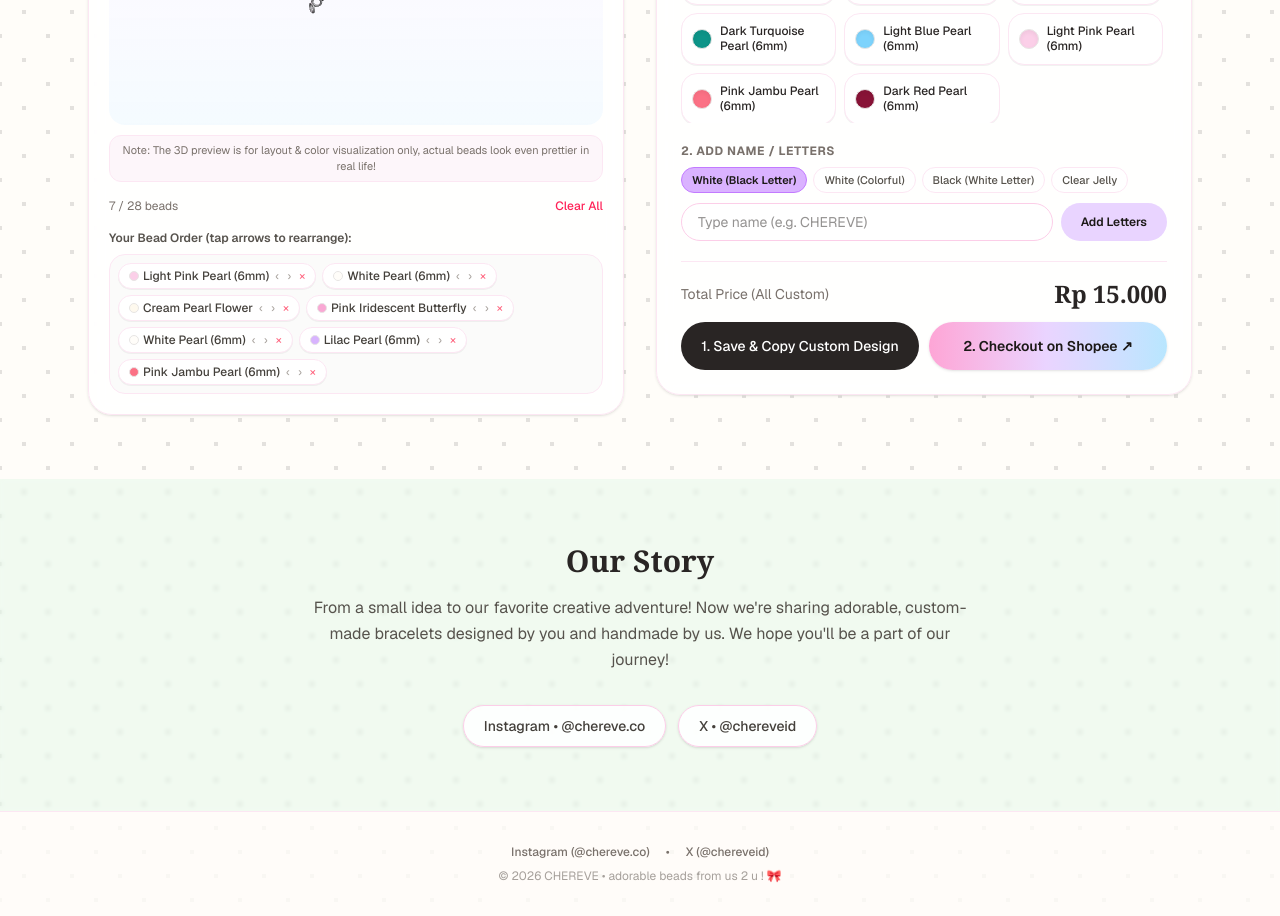
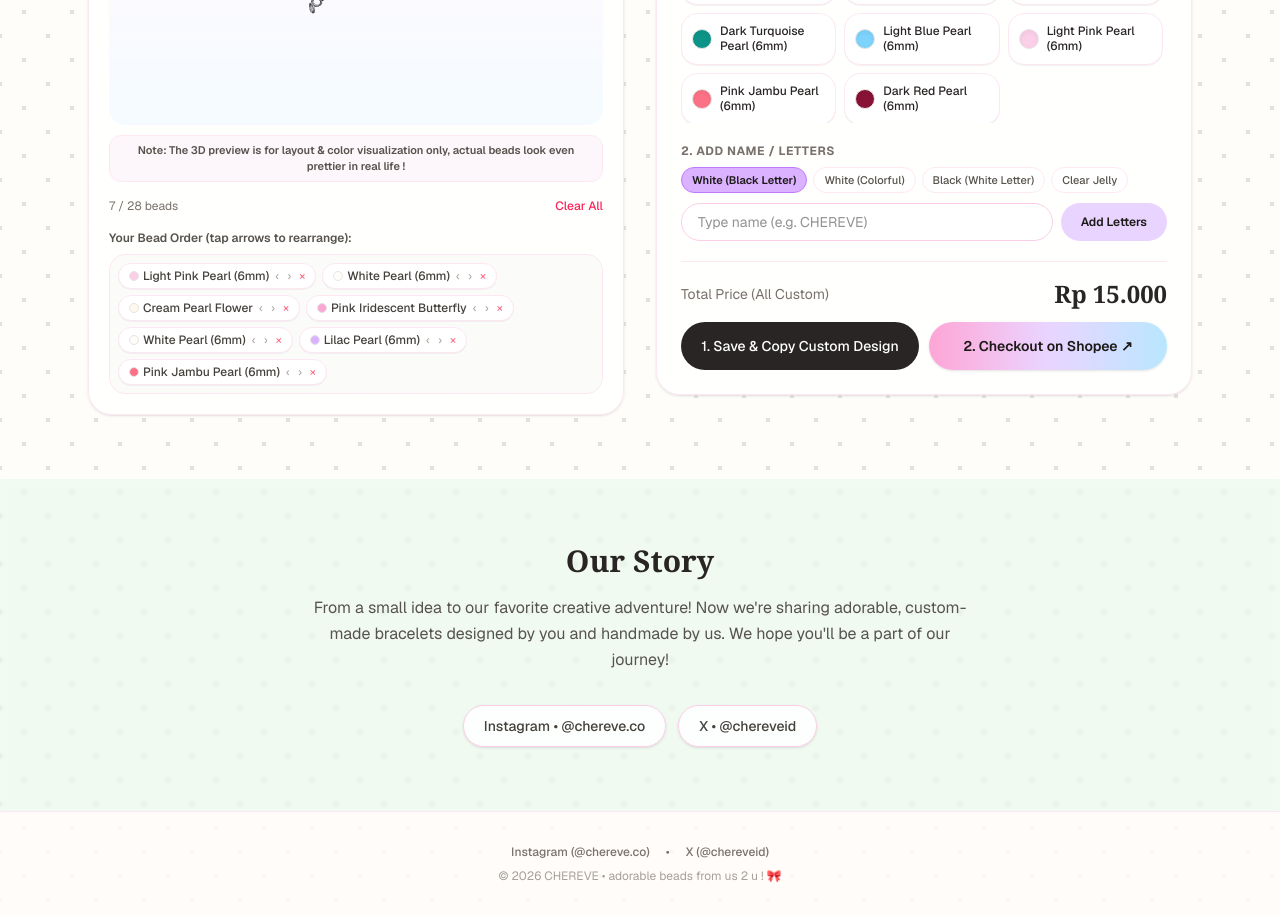
Before and after one commit to chereveid/chereve, a Next.js app: page / in a window 1280 px wide. Shown: the part 1500-2416 px from the top of the page. Built offline with nearby package versions, Linux system fonts and the light colour scheme.

Commit message:
Add files via upload

```diff
--- a/app/BraceletStudio.tsx
+++ b/app/BraceletStudio.tsx
@@ -473,10 +473,10 @@ export default function BraceletStudio({ lang }: { lang: "en" | "id" }) {
       <div className="grid grid-cols-1 lg:grid-cols-2 gap-8 items-start">
         <div className="bg-white/85 backdrop-blur-sm border border-pink-100 rounded-3xl p-5 shadow-sm">
           <div ref={mountRef} className="w-full h-72 sm:h-80 rounded-2xl bg-gradient-to-b from-pink-50/70 via-purple-50/50 to-sky-50/70 cursor-grab active:cursor-grabbing" />
-          <p className="mt-2.5 text-[11px] text-center text-stone-500 bg-pink-50/70 border border-pink-100 rounded-xl px-3 py-1.5">
+                   <p className="mt-2.5 text-[11px] font-semibold text-center text-stone-600 bg-pink-50/70 border border-pink-100 rounded-xl px-3 py-1.5">
             {lang === "en"
-              ? " Note: The 3D preview is for layout & color visualization only, actual beads look even prettier in real life!"
-              : " Catatan: Preview 3D hanya ilustrasi susunan & warna, manik aslinya jauh lebih cantik dan mengkilap!"}
+              ? "Note: The 3D preview is for layout & color visualization only, actual beads look even prettier in real life !"
+              : "Catatan: Preview 3D hanya untuk visualisasi susunan & warna ya, manik aslinya jauh lebih cantik di dunia nyata !"}
           </p>
           <div className="flex items-center justify-between mt-4 text-xs text-stone-500">
             <span>{beads.length} / 28 {lang === "en" ? "beads" : "manik"}</span>
```
